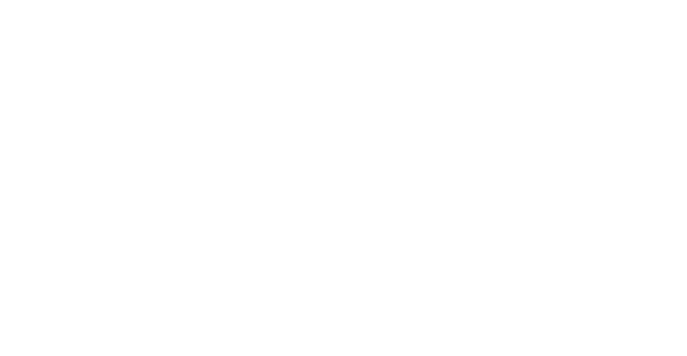
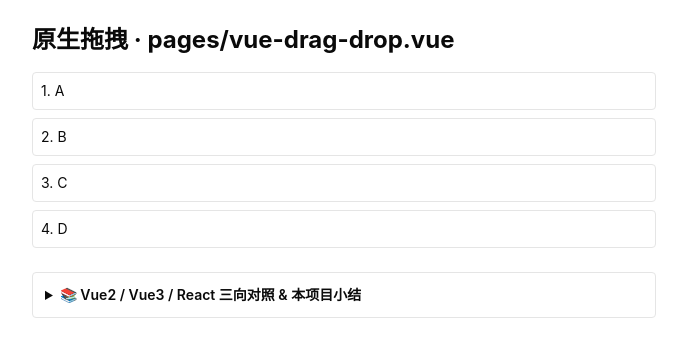
Before and after one commit to 1256807020/social-basic, a Nuxt app: page /vue-drag-drop in a window 1280 px wide. Before the commit this address had no page. Shown: the top 356 px of the page, without its empty margins (296-983 px from the left). Built offline with nearby package versions, Linux system fonts and the light colour scheme.

Commit message:
docs(vue-drag-drop): Vue3 高级知识点示例（顶部实战定位 + 文末 Vue2/Vue3/React 三向对照）

```diff
--- /dev/null
+++ b/app/pages/vue-drag-drop.vue
@@ -0,0 +1,62 @@
+<script setup lang="ts">
+// ───────────────────────────────────────────────────────────
+// 从 Vue2 升级到 Vue3（拖拽篇）· 原生 HTML5 Drag & Drop
+// · Vue2：draggable + @dragstart/@dragover/@drop（onDragOver 要 preventDefault 才允许 drop）；
+// · Vue3：完全一致，@dragover.prevent 即可；
+// · React 对照：draggable + onDragStart/onDragOver(preventDefault)/onDrop（见 social-start）。
+// 📌 实战定位：拖拽排序【了解即可·进阶】；简单排序用原生，复杂用 vuedraggable(SortableJS)。
+// 🧭 学习模式：🔧固定写法=@dragover.prevent + @drop 交换；👉=练习点（已填）；文末 <details> 有 Vue2/Vue3/React 三向对照。
+// ───────────────────────────────────────────────────────────
+import { ref } from 'vue'
+
+const items = ref(['A', 'B', 'C', 'D'])
+const dragIndex = ref<number | null>(null)
+function onDrop(to: number) {
+  if (dragIndex.value === null) return
+  const arr = [...items.value]
+  const [moved] = arr.splice(dragIndex.value, 1)
+  arr.splice(to, 0, moved)
+  items.value = arr
+  dragIndex.value = null
+}
+// 👉 练习：让列表可在任意两项间拖拽排序（本例已实现相邻交换，扩展为任意位置）
+</script>
+
+<template>
+  <main class="mx-auto max-w-2xl space-y-4 p-6">
+    <h1 class="text-2xl font-bold">原生拖拽 · pages/vue-drag-drop.vue</h1>
+    <ul class="space-y-2">
+      <li
+        v-for="(it, i) in items"
+        :key="it"
+        class="cursor-move rounded border bg-white p-2 text-sm"
+        draggable="true"
+        @dragstart="dragIndex = i"
+        @dragover.prevent
+        @drop="onDrop(i)"
+      >
+        {{ i + 1 }}. {{ it }}
+      </li>
+    </ul>
+
+    <details class="mt-6 rounded border p-3 text-sm">
+      <summary class="cursor-pointer font-semibold">📚 Vue2 / Vue3 / React 三向对照 & 本项目小结</summary>
+      <table class="mt-2 w-full border-collapse text-left">
+        <thead>
+          <tr class="border-b">
+            <th class="px-2 py-1">维度</th>
+            <th class="px-2 py-1">Vue2 / Vue3</th>
+            <th class="px-2 py-1">React</th>
+          </tr>
+        </thead>
+        <tbody>
+          <tr class="border-b"><td class="px-2 py-1">触发</td><td class="px-2 py-1">draggable + @dragstart</td><td class="px-2 py-1">draggable + onDragStart</td></tr>
+          <tr class="border-b"><td class="px-2 py-1">允许放置</td><td class="px-2 py-1">@dragover.prevent</td><td class="px-2 py-1">onDragOver preventDefault</td></tr>
+          <tr class="border-b"><td class="px-2 py-1">放置</td><td class="px-2 py-1">@drop 交换数组</td><td class="px-2 py-1">onDrop 交换数组</td></tr>
+          <tr class="border-b"><td class="px-2 py-1">库</td><td class="px-2 py-1">vuedraggable</td><td class="px-2 py-1">dnd-kit</td></tr>
+        </tbody>
+      </table>
+      <p class="mt-2 text-gray-500">📝 小结：原生 DnD 三框架写法一致；@dragover.prevent（或 onDragOver 调 preventDefault）才能触发 drop 是关键坑。</p>
+    </details>
+  </main>
+</template>
```
